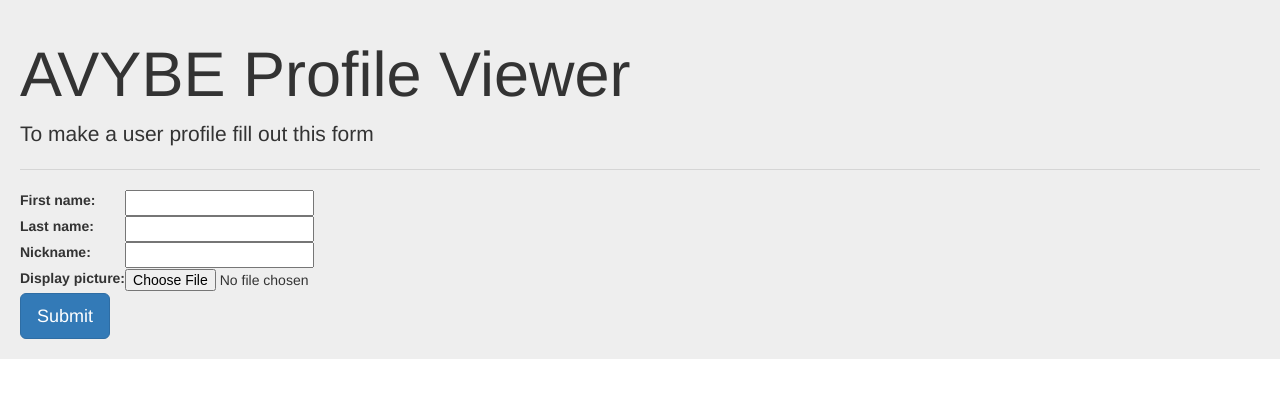
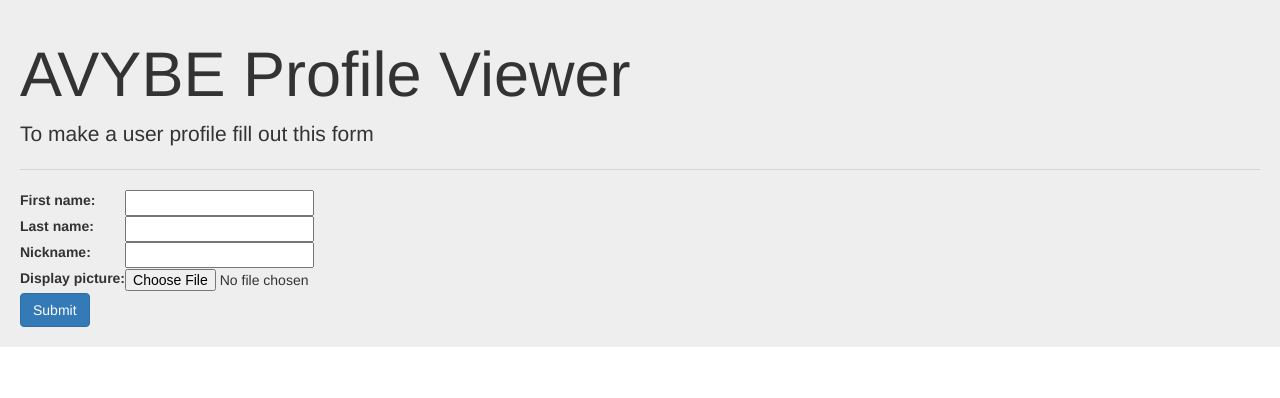
Before and after one commit to AndrewDurrant/avybe-coding-challenge, a Django app: page / in a window 1280 px wide. Shown: the top 398 px of the page. Run offline with Django 3.2, Linux system fonts and the light colour scheme; some libraries are stand-ins or nearby versions.

Commit message:
finish major functionality - add media file and migrations file

```diff
--- a/profile_creator/templates/profile_creator/create_view.html
+++ b/profile_creator/templates/profile_creator/create_view.html
@@ -16,7 +16,7 @@
                 <table>
                     {{ form.as_table }}
                 </table>
-                <input type="submit" class="btn btn-primary btn-lg" name="register">
+                <input type="submit" class="btn btn-primary btn-md" name="register">
         </div>
         {% endblock %}
     </body>
```
Also changed, not shown: media/chuckanut-lake.jpg (added), profile_creator/migrations/0001_initial.py (added), 1 other file.
